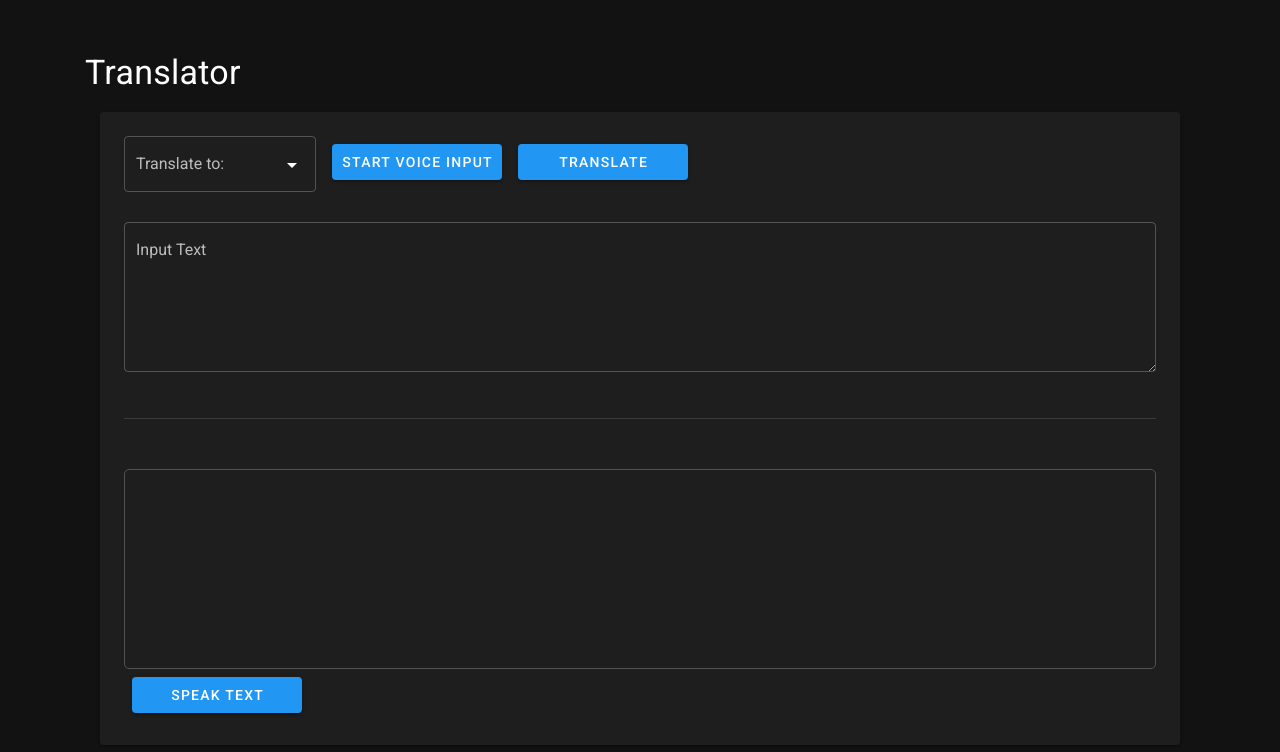
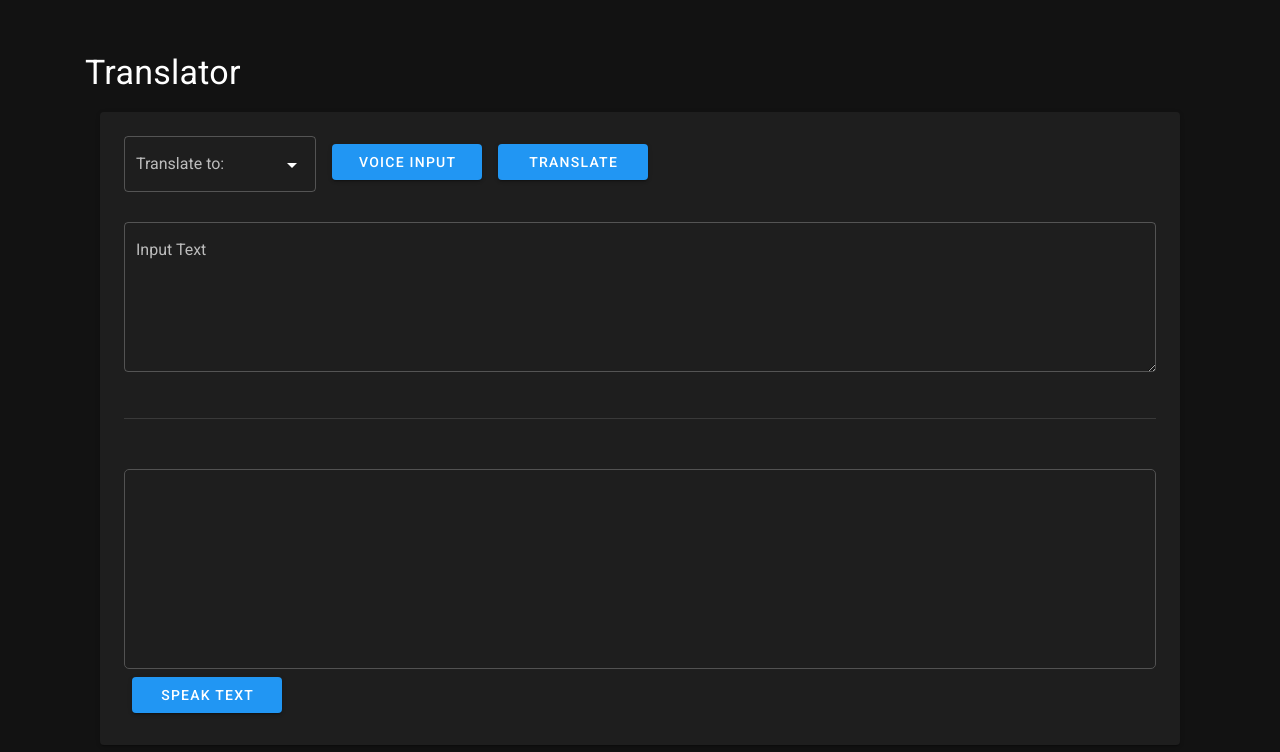
Before and after one commit to esimonds09/translation-app, a Nuxt app: page / in a window 1280 px wide. Shown: the top 752 px of the page. Built offline with nearby package versions, Linux system fonts and the light colour scheme.

Commit message:
Button text display and size update

```diff
--- a/components/UI/CustomBtn.vue
+++ b/components/UI/CustomBtn.vue
@@ -2,7 +2,7 @@
   <v-btn
     :color="color"
     class="ma-2"
-    style="width: 170px"
+    style="width: 150px"
     @click="$emit('click')"
   >
     <slot>{{ buttonText }}</slot>
--- a/components/features/VoiceInput.vue
+++ b/components/features/VoiceInput.vue
@@ -1,6 +1,6 @@
 <template>
   <div>
-    <CustomBtn @click="startSpeechRecognition" buttonText="Start Voice Input" />
+    <CustomBtn @click="startSpeechRecognition" buttonText="Voice Input" />
   </div>
 </template>
 
```
